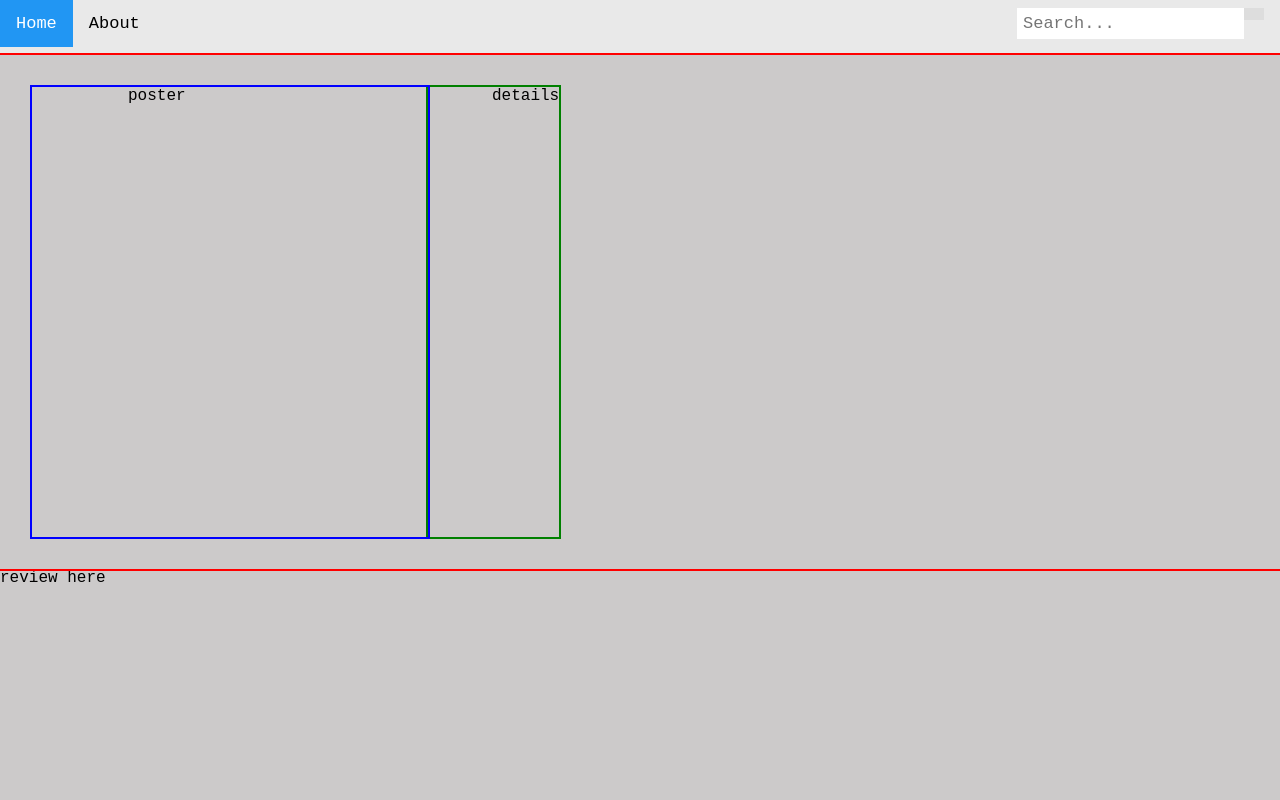
After one commit to Afinch97/Milestone-2-SE, a Flask app: template templates/viewMovie.html in a window 1280 px wide. The commit adds this page. Run offline with Flask 2, Linux system fonts and the light colour scheme; the template is opened without the code that fills it, so the values that code supplies are empty.

Commit message:
small changes

```diff
--- a/app.py
+++ b/app.py
@@ -19,13 +19,18 @@ def hello_world():
         genres = data['genres'],
         )
     """
-
+@app.route('/')
+def hello_world():
+    return flask.render_template(
+        "home.html",
+        )
+app.run()
+"""
 @app.route('/', methods=["POST","GET"])
 def search():
     data = get_genres()
     movies = get_trending()
     title = 'Trending'
-
     if flask.request.method == "POST":
         query = flask.request.form.get("search")
         title = query
@@ -63,3 +68,4 @@ app.run(
     port=int(os.getenv('PORT', 8080)),
     debug = True
 )
+"""
--- /dev/null
+++ b/static/viewstyle.css
@@ -0,0 +1,88 @@
+body {
+    margin: 0;
+    background-color: #cccaca;
+    font-family: 'Courier New', monospace;
+    box-sizing: border-box;
+    min-height: 100%;
+    height: auto;
+}
+
+button,
+text,
+input,
+select {
+    font-family: 'Courier New', monospace;
+}
+
+.topnav {
+    overflow: hidden;
+    background-color: #e9e9e9;
+}
+
+.topnav a {
+    float: left;
+    color: black;
+    text-align: center;
+    padding: 14px 16px;
+    text-decoration: none;
+    font-size: 17px;
+}
+
+.topnav a:hover {
+    background-color: #ddd;
+    color: black;
+}
+
+.topnav a.active {
+    background-color: #2196F3;
+    color: white;
+}
+
+.topnav .search-container {
+    float: right;
+}
+
+.topnav input[type=text] {
+    padding: 6px;
+    margin-top: 8px;
+    font-size: 17px;
+    border: none;
+}
+
+.topnav .search-container button {
+    float: right;
+    padding: 6px 10px;
+    margin-top: 8px;
+    margin-right: 16px;
+    background: #ddd;
+    font-size: 17px;
+    border: none;
+    cursor: pointer;
+}
+
+.topnav .search-container button:hover {
+    background: #ccc;
+}
+
+.movieinfo {
+    outline: 2px solid red;
+    display: flex;
+    padding: 2em;
+}
+
+.movieinfo .poster {
+    outline: 2px solid blue;
+    display: block;
+    min-width: 300px;
+    width: 300px;
+    height: 450px;
+    position: relative;
+    padding-left: 6em;
+}
+
+.movieinfo .details {
+    outline: 2px solid green;
+    display: flex;
+    flex-wrap: wrap;
+    padding-left: 4em;
+}
--- /dev/null
+++ b/templates/viewMovie.html
@@ -0,0 +1,28 @@
+<html>
+<head>
+   <link rel="stylesheet" href={{ url_for( 'static', filename='viewstyle.css' ) }} />
+</head>
+<body>
+    <div class="topnav">
+        <a class="active" href="https://project1-afinch6.herokuapp.com/">Home</a>
+        <a href="https://github.com/Afinch97/project1-afinch6">About</a>
+        <div class="search-container">
+            <form method="POST" action="/">
+                <input type="text" placeholder="Search..." name="search">
+                <button type="submit"><i class="fa fa-search"></i></button>
+            </form>
+        </div>
+    </div>
+    <div class="movieInfo">
+        <div class="poster">
+            poster
+        </div>
+        <div class="details">
+            details
+        </div>
+    </div>
+    <div class="reviews">
+        review here
+    </div>
+</body>
+</html>
```
Also changed, not shown: static/style.css (+28 -19 lines), templates/home.html (added, +35 -0 lines).
